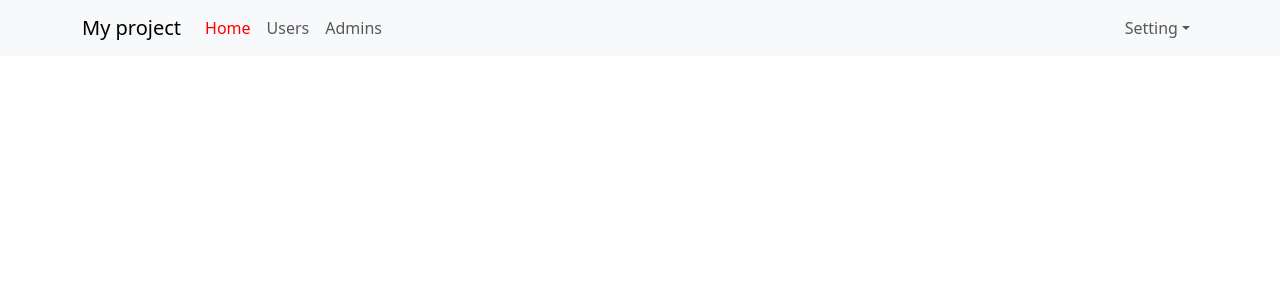
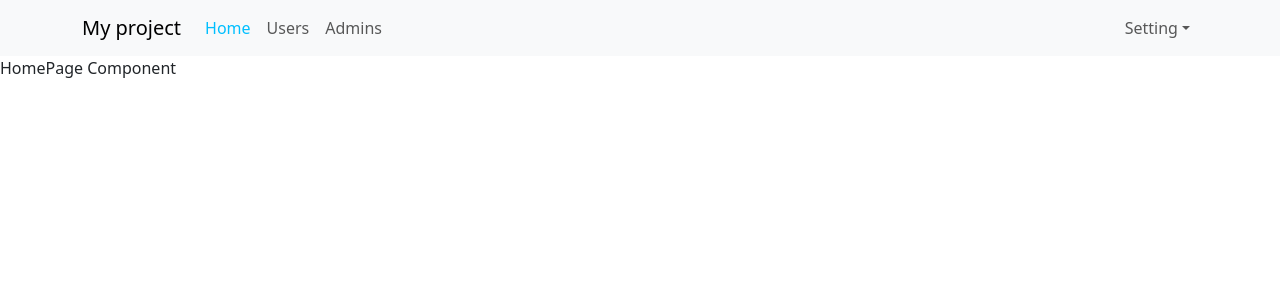
Before and after one commit to itphucuong007/basic-reactjs, a React (Create React App) app: page / in a window 1280 px wide. Shown: the top 300 px of the page. Built offline with nearby package versions, Linux system fonts and the light colour scheme.

Commit message:
video 51

```diff
--- a/src/App.scss
+++ b/src/App.scss
@@ -14,7 +14,7 @@
     .navbar-nav {
       .nav-link {
        &.active {
-        color: red;
+        color: #00bfff;
        }
       }
     }
--- a/src/components/Header/header.js
+++ b/src/components/Header/header.js
@@ -3,13 +3,16 @@
 import Navbar from 'react-bootstrap/Navbar';
 import NavDropdown from 'react-bootstrap/NavDropdown';
 
-import { NavLink,Link } from 'react-router-dom';
+import { NavLink, Link } from 'react-router-dom';
 
 const Header = () => {
   return (
     <Navbar bg="light" expand="lg" className="bg-body-tertiary">
       <Container>
-        <Navbar.Brand href="#home">My project</Navbar.Brand>
+
+
+        <NavLink className='navbar-brand' to='/' >My project</NavLink>
+
         <Navbar.Toggle aria-controls="basic-navbar-nav" />
         <Navbar.Collapse id="basic-navbar-nav">
           <Nav className="me-auto">
@@ -22,9 +25,9 @@
 
           <Nav>
             <NavDropdown title="Setting" id="basic-nav-dropdown">
-              <NavDropdown.Item href="#action/3.1">Login</NavDropdown.Item>
-              <NavDropdown.Item href="#action/3.2">Log out</NavDropdown.Item>
-              <NavDropdown.Item href="#action/3.3">Profile</NavDropdown.Item>
+              <NavDropdown.Item>Login</NavDropdown.Item>
+              <NavDropdown.Item>Log out</NavDropdown.Item>
+              <NavDropdown.Item>Profile</NavDropdown.Item>
             </NavDropdown>
           </Nav>
 
--- /dev/null
+++ b/src/components/Home/HomePage.js
@@ -0,0 +1,11 @@
+
+const HomePage = (props) => {
+    return (
+        <div className="homepage-container">
+            HomePage Component
+
+        </div>
+    )
+}
+
+export default HomePage;
--- a/src/index.js
+++ b/src/index.js
@@ -10,6 +10,7 @@
 import Admin from './components/Admin/Admin';
 import User from './components/User/User';
 
+import HomePage from './components/Home/HomePage';
 
 const root = ReactDOM.createRoot(document.getElementById('root'));
 root.render(
@@ -19,8 +20,12 @@
     <BrowserRouter>
       <Routes>
         <Route path='/' element={<App />}>
+
+          <Route index element={<HomePage />}></Route>
           <Route path='/users' element={<User />}></Route>
           <Route path='/admins' element={<Admin />}> </Route>
+
+
         </Route>
 
 
```
